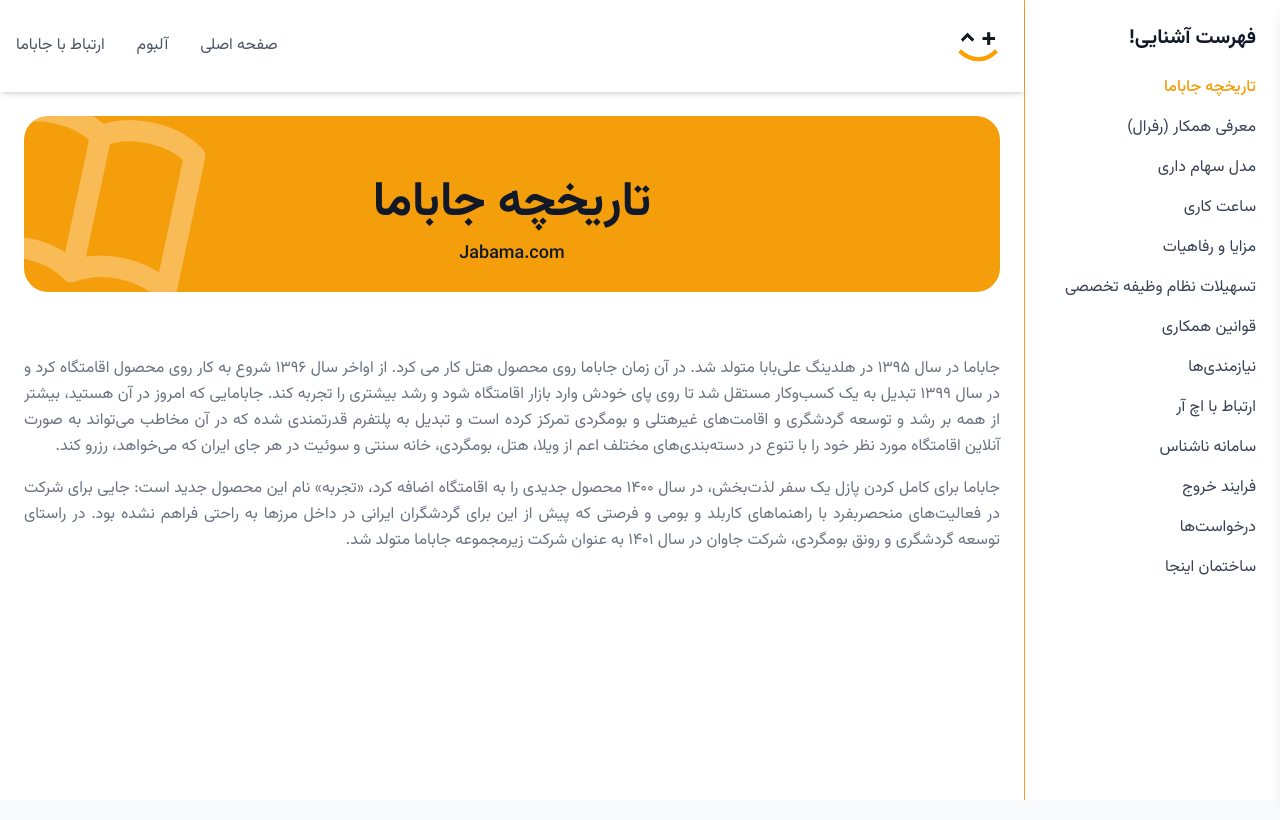
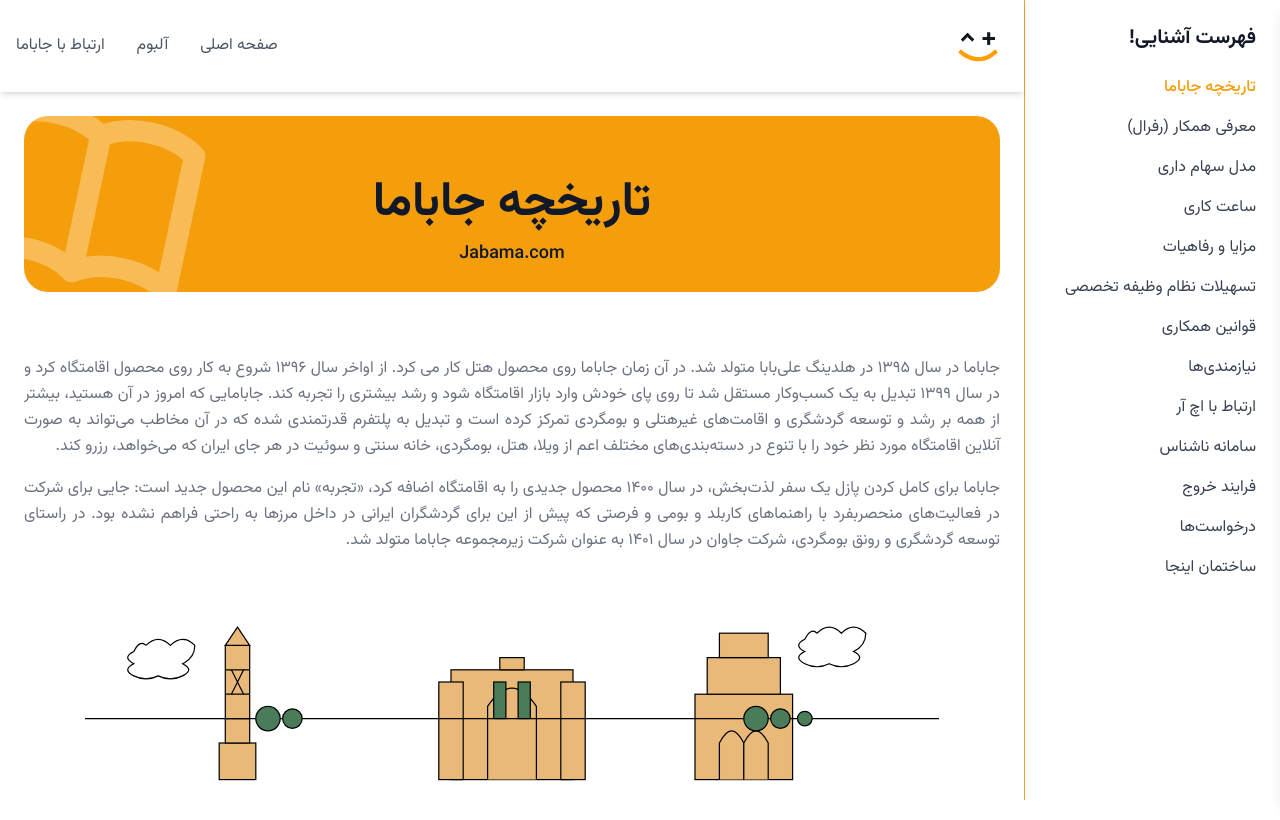
Before and after one commit to espitman/jbm-hr-life, a Nuxt app: page /history in a window 1280 px wide. Shown: the top 820 px of the page. Built offline with nearby package versions, Linux system fonts and the light colour scheme.

Commit message:
feat: add decorative landmarks illustration to history page

```diff
--- a/pages/history.vue
+++ b/pages/history.vue
@@ -14,6 +14,70 @@
         جاباما برای کامل کردن پازل یک سفر لذت‌بخش، در سال ۱۴۰۰ محصول جدیدی را به اقامتگاه اضافه کرد، «تجربه» نام این محصول جدید است: جایی برای شرکت در فعالیت‌های منحصربفرد با راهنماهای کاربلد و بومی و فرصتی که پیش از این برای گردشگران ایرانی در داخل مرزها به راحتی فراهم نشده بود. در راستای توسعه گردشگری و رونق بومگردی، شرکت جاوان در سال ۱۴۰۱ به عنوان شرکت زیرمجموعه جاباما متولد شد.
       </p>
     </div>
+
+    <!-- Decorative Illustration -->
+    <div class="mb-8">
+      <div class="relative w-full h-48 md:h-64">
+        <!-- Jabama Logo with Landmarks -->
+        <svg class="w-full h-full" viewBox="0 0 800 200" xmlns="http://www.w3.org/2000/svg">
+          <!-- Left Landmark (Tower/Minaret) -->
+          <g transform="translate(150, 50)">
+            <!-- Base -->
+            <rect x="10" y="100" width="30" height="30" fill="#E9B979" stroke="#000" stroke-width="1" />
+            <!-- Tower -->
+            <rect x="15" y="20" width="20" height="80" fill="#E9B979" stroke="#000" stroke-width="1" />
+            <!-- Top -->
+            <path d="M15,20 L25,5 L35,20 Z" fill="#E9B979" stroke="#000" stroke-width="1" />
+            <!-- Decorative elements -->
+            <path d="M15,40 L35,40 M15,60 L35,60 M15,80 L35,80" stroke="#000" stroke-width="1" />
+            <path d="M20,40 L30,60 M30,40 L20,60" stroke="#000" stroke-width="1" />
+          </g>
+
+          <!-- Center Landmark (Gate/Arch) -->
+          <g transform="translate(350, 50)">
+            <!-- Main structure -->
+            <rect x="0" y="40" width="100" height="90" fill="#E9B979" stroke="#000" stroke-width="1" />
+            <!-- Arch -->
+            <path d="M30,130 L30,70 Q50,40 70,70 L70,130" fill="#E9B979" stroke="#000" stroke-width="1" />
+            <!-- Decorative elements -->
+            <rect x="-10" y="50" width="20" height="80" fill="#E9B979" stroke="#000" stroke-width="1" />
+            <rect x="90" y="50" width="20" height="80" fill="#E9B979" stroke="#000" stroke-width="1" />
+            <!-- Small towers -->
+            <rect x="35" y="50" width="10" height="30" fill="#4A7C59" stroke="#000" stroke-width="1" />
+            <rect x="55" y="50" width="10" height="30" fill="#4A7C59" stroke="#000" stroke-width="1" />
+            <!-- Top decoration -->
+            <rect x="40" y="30" width="20" height="10" fill="#E9B979" stroke="#000" stroke-width="1" />
+          </g>
+
+          <!-- Right Landmark (Traditional Building) -->
+          <g transform="translate(550, 50)">
+            <!-- Main structure -->
+            <rect x="0" y="60" width="80" height="70" fill="#E9B979" stroke="#000" stroke-width="1" />
+            <!-- Upper level -->
+            <rect x="10" y="30" width="60" height="30" fill="#E9B979" stroke="#000" stroke-width="1" />
+            <!-- Top -->
+            <rect x="20" y="10" width="40" height="20" fill="#E9B979" stroke="#000" stroke-width="1" />
+            <!-- Arches -->
+            <path d="M20,130 L20,100 Q30,80 40,100 L40,130" fill="#E9B979" stroke="#000" stroke-width="1" />
+            <path d="M40,130 L40,100 Q50,80 60,100 L60,130" fill="#E9B979" stroke="#000" stroke-width="1" />
+          </g>
+
+          <!-- Clouds -->
+          <path d="M100,70 Q110,60 120,70 Q130,60 140,70 Q140,80 130,85 Q140,90 130,95 Q120,100 110,95 Q100,100 90,95 Q80,90 90,85 Q80,80 90,75 Q95,65 100,70" fill="white" stroke="#000" stroke-width="1" />
+          <path d="M650,60 Q660,50 670,60 Q680,50 690,60 Q690,70 680,75 Q690,80 680,85 Q670,90 660,85 Q650,90 640,85 Q630,80 640,75 Q630,70 640,65 Q645,55 650,60" fill="white" stroke="#000" stroke-width="1" />
+
+          <!-- Ground line -->
+          <line x1="50" y1="130" x2="750" y2="130" stroke="#000" stroke-width="1" />
+
+          <!-- Small bushes -->
+          <circle cx="200" cy="130" r="10" fill="#4A7C59" stroke="#000" stroke-width="1" />
+          <circle cx="220" cy="130" r="8" fill="#4A7C59" stroke="#000" stroke-width="1" />
+          <circle cx="600" cy="130" r="10" fill="#4A7C59" stroke="#000" stroke-width="1" />
+          <circle cx="620" cy="130" r="8" fill="#4A7C59" stroke="#000" stroke-width="1" />
+          <circle cx="640" cy="130" r="6" fill="#4A7C59" stroke="#000" stroke-width="1" />
+        </svg>
+      </div>
+    </div>
   </div>
 </template>
 
```
